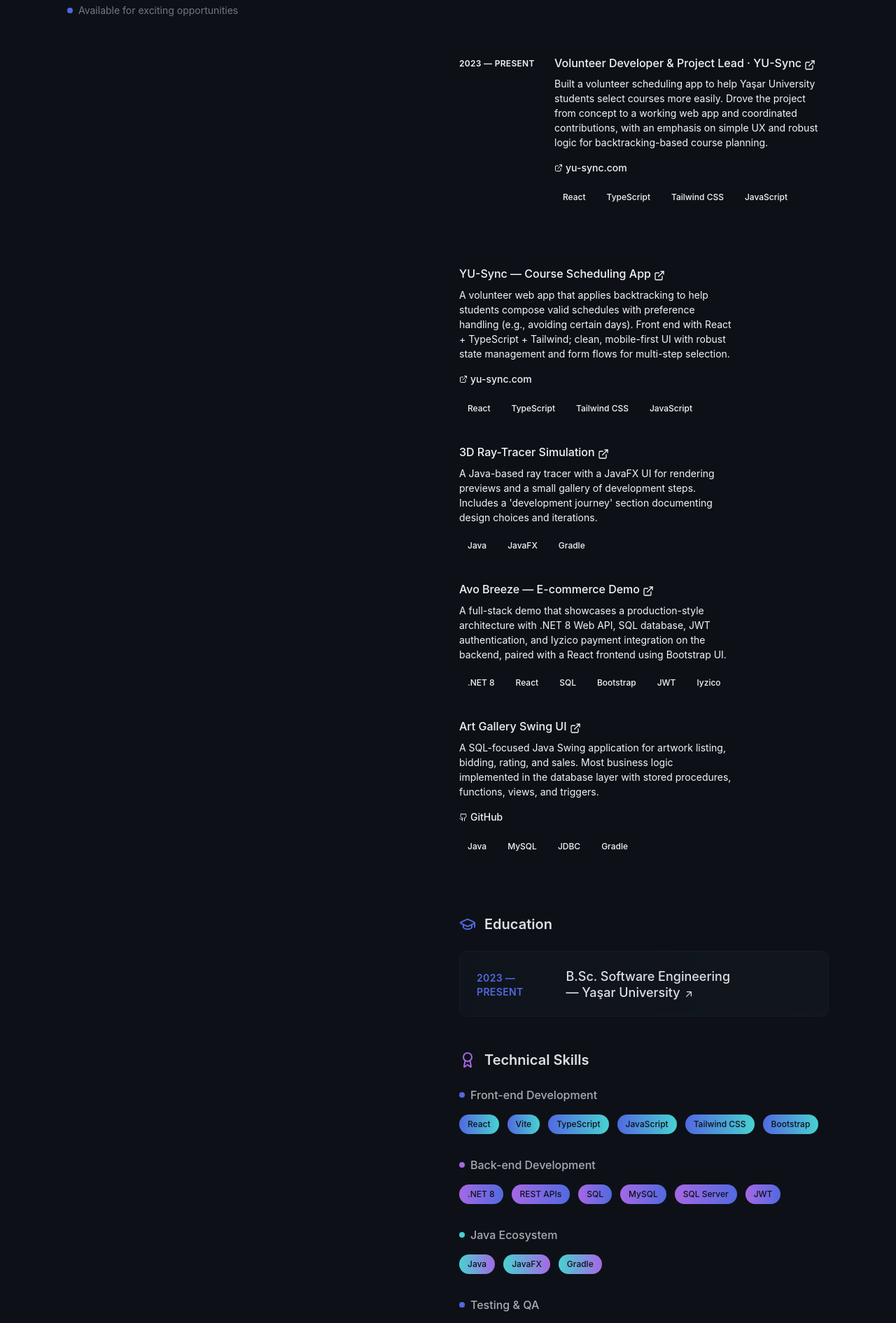
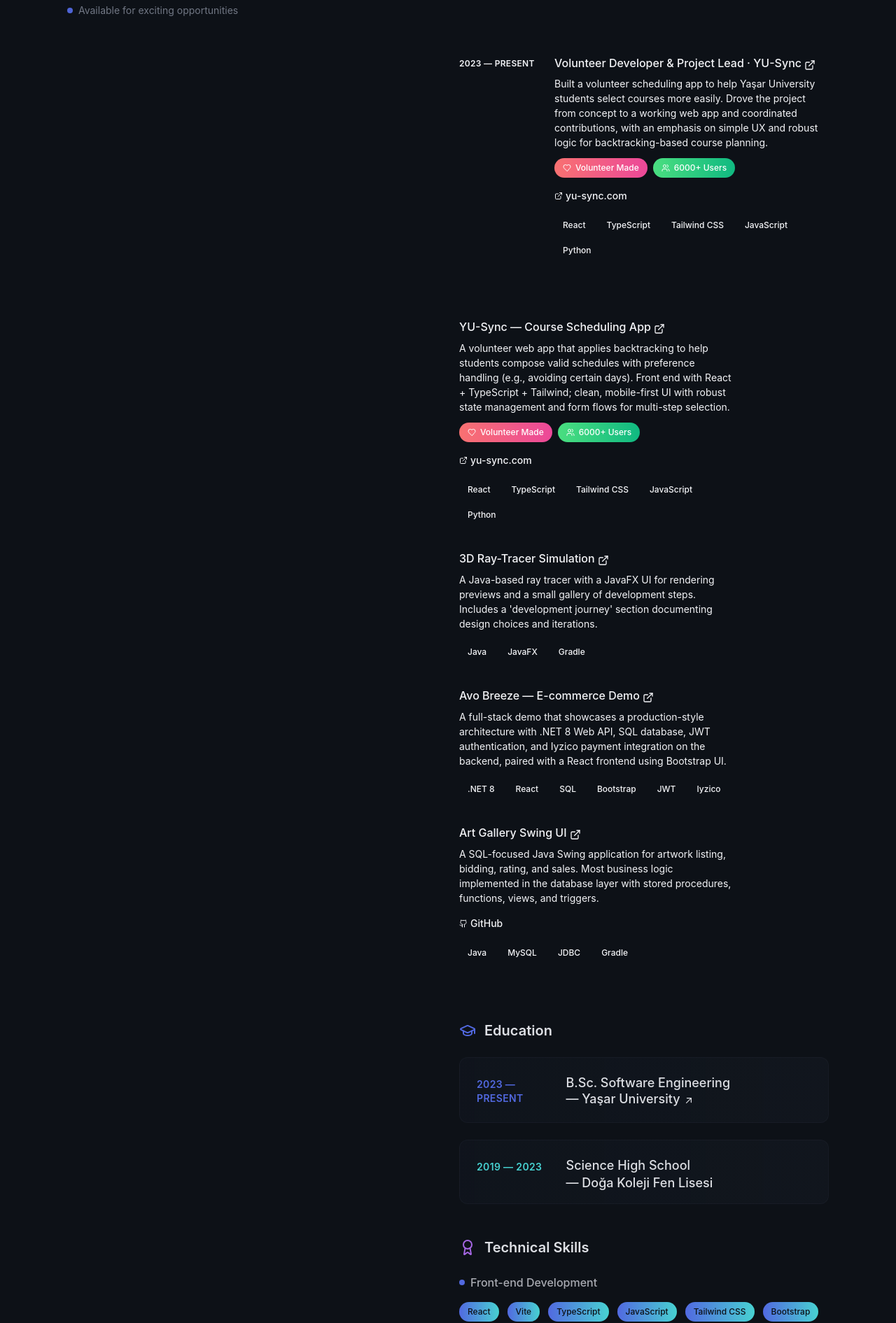
Before and after one commit to this-Demir/demirdogen.dev-portfolio, a React (Vite) app: page / in a window 1280 px wide. Shown: the part 719-2610 px from the top of the page at 70% size. Built offline with nearby package versions, Linux system fonts and the light colour scheme; the HTML template or start-up script is replaced by a standard one.

Commit message:
Add YU-SYNC features and update layout

```diff
--- a/src/components/ExperienceCard.tsx
+++ b/src/components/ExperienceCard.tsx
@@ -7,7 +7,7 @@ interface ExperienceCardProps {
   title: string;
   company: string;
   companyUrl?: string;
-  description: string;
+  description: React.ReactNode;
   technologies: string[];
   links?: Array<{
     label: string;
@@ -54,9 +54,9 @@ const ExperienceCard = ({
           </div>
         </h3>
 
-        <p className="mt-2 text-sm leading-normal text-slate">
+        <div className="mt-2 text-sm leading-normal text-slate">
           {description}
-        </p>
+        </div>
 
         {links.length > 0 && (
           <ul className="mt-2 flex flex-wrap" aria-label="Related links">
--- a/src/components/PersonalizedHeader.tsx
+++ b/src/components/PersonalizedHeader.tsx
@@ -26,9 +26,9 @@ const PersonalizedHeader = () => {
       {/* Personal tagline with icons */}
       <div className="space-y-4">
         <p className="max-w-sm leading-relaxed text-cool-gray text-base lg:text-lg">
-          Turning ideas into well-crafted digital experiences with{' '}
-          <span className="text-ui-blue font-medium">thoughtful design</span> and{' '}
-          <span className="text-ui-purple font-medium">reliable engineering</span>.
+          Constantly learning and growing while building{' '}
+          <span className="text-ui-blue font-medium">meaningful projects</span> that make a{' '}
+          <span className="text-ui-purple font-medium">positive impact</span> in people's lives.
         </p>
 
         {/* Quick facts with icons */}
--- a/src/components/ProjectCard.tsx
+++ b/src/components/ProjectCard.tsx
@@ -4,7 +4,7 @@ import SpotlightCard from './SpotlightCard';
 
 interface ProjectCardProps {
   title: string;
-  description: string;
+  description: React.ReactNode;
   image?: string;
   imageAlt?: string;
   technologies?: string[];
@@ -46,9 +46,9 @@ const ProjectCard = ({
           </a>
         </h3>
 
-        <p className="mt-2 text-sm leading-normal text-slate">
+        <div className="mt-2 text-sm leading-normal text-slate">
           {description}
-        </p>
+        </div>
 
         {stats && (
           <div className="mt-2 text-sm font-medium text-slate">
--- /dev/null
+++ b/src/components/VolunteerBadge.tsx
@@ -0,0 +1,66 @@
+import { useState } from 'react';
+import { Heart, Users } from 'lucide-react';
+
+interface VolunteerBadgeProps {
+  type: 'volunteer' | 'users';
+  delay?: number;
+}
+
+const VolunteerBadge = ({ type, delay = 0 }: VolunteerBadgeProps) => {
+  const [isHovered, setIsHovered] = useState(false);
+
+  const badges = {
+    volunteer: {
+      icon: <Heart className="h-3 w-3" />,
+      text: 'Volunteer Made',
+      tooltip: 'Volunteer made for Yaşar University students to generate schedules easily',
+      gradient: 'from-red-400 to-pink-500'
+    },
+    users: {
+      icon: <Users className="h-3 w-3" />,
+      text: '6000+ Users',
+      tooltip: '6000 students and 14000 page views during enrollment time',
+      gradient: 'from-green-400 to-emerald-500'
+    }
+  };
+
+  const badge = badges[type];
+
+  return (
+    <div className="relative">
+      <span
+        className={`
+          inline-flex items-center gap-1.5 rounded-full px-3 py-1.5 text-xs font-medium
+          bg-gradient-to-r ${badge.gradient}
+          text-white
+          cursor-pointer
+          transition-all duration-300 ease-out
+          hover:scale-105 hover:shadow-lg
+          animate-scale-in
+          ${isHovered ? 'animate-glow-pulse' : ''}
+          glow-on-hover
+        `}
+        style={{
+          animationDelay: `${delay}ms`,
+        }}
+        onMouseEnter={() => setIsHovered(true)}
+        onMouseLeave={() => setIsHovered(false)}
+      >
+        {badge.icon}
+        {badge.text}
+      </span>
+
+      {/* Tooltip */}
+      {isHovered && (
+        <div className="absolute bottom-full left-1/2 transform -translate-x-1/2 mb-2 z-10 animate-fade-in-up">
+          <div className="bg-midnight/95 text-silver text-xs rounded-lg px-3 py-2 max-w-xs text-center border border-steel-blue/30 backdrop-blur-sm">
+            {badge.tooltip}
+            <div className="absolute top-full left-1/2 transform -translate-x-1/2 w-0 h-0 border-l-4 border-r-4 border-t-4 border-transparent border-t-midnight/95"></div>
+          </div>
+        </div>
+      )}
+    </div>
+  );
+};
+
+export default VolunteerBadge;
--- a/src/pages/Index.tsx
+++ b/src/pages/Index.tsx
@@ -2,6 +2,7 @@ import Layout from '../components/Layout';
 import ExperienceCard from '../components/ExperienceCard';
 import ProjectCard from '../components/ProjectCard';
 import AnimatedSkillBadge from '../components/AnimatedSkillBadge';
+import VolunteerBadge from '../components/VolunteerBadge';
 import PersonalizedFooter from '../components/PersonalizedFooter';
 import { GraduationCap, Award, Target } from 'lucide-react';
 
@@ -59,8 +60,16 @@ const Index = () => {
                 title="Volunteer Developer & Project Lead"
                 company="YU-Sync"
                 companyUrl="https://yu-sync.com"
-                description="Built a volunteer scheduling app to help Yaşar University students select courses more easily. Drove the project from concept to a working web app and coordinated contributions, with an emphasis on simple UX and robust logic for backtracking-based course planning."
-                technologies={['React', 'TypeScript', 'Tailwind CSS', 'JavaScript']}
+                description={
+                  <div className="space-y-3">
+                    <p>Built a volunteer scheduling app to help Yaşar University students select courses more easily. Drove the project from concept to a working web app and coordinated contributions, with an emphasis on simple UX and robust logic for backtracking-based course planning.</p>
+                    <div className="flex flex-wrap gap-2 mt-3">
+                      <VolunteerBadge type="volunteer" />
+                      <VolunteerBadge type="users" delay={100} />
+                    </div>
+                  </div>
+                }
+                technologies={['React', 'TypeScript', 'Tailwind CSS', 'JavaScript', 'Python']}
                 links={[
                   { label: 'yu-sync.com', url: 'https://yu-sync.com' }
                 ]}
@@ -80,8 +89,16 @@ const Index = () => {
             <li>
               <ProjectCard
                 title="YU-Sync — Course Scheduling App"
-                description="A volunteer web app that applies backtracking to help students compose valid schedules with preference handling (e.g., avoiding certain days). Front end with React + TypeScript + Tailwind; clean, mobile-first UI with robust state management and form flows for multi-step selection."
-                technologies={['React', 'TypeScript', 'Tailwind CSS', 'JavaScript']}
+                description={
+                  <div className="space-y-3">
+                    <p>A volunteer web app that applies backtracking to help students compose valid schedules with preference handling (e.g., avoiding certain days). Front end with React + TypeScript + Tailwind; clean, mobile-first UI with robust state management and form flows for multi-step selection.</p>
+                    <div className="flex flex-wrap gap-2 mt-3">
+                      <VolunteerBadge type="volunteer" />
+                      <VolunteerBadge type="users" delay={100} />
+                    </div>
+                  </div>
+                }
+                technologies={['React', 'TypeScript', 'Tailwind CSS', 'JavaScript', 'Python']}
                 links={[
                   { label: 'yu-sync.com', url: 'https://yu-sync.com' }
                 ]}
@@ -127,6 +144,7 @@ const Index = () => {
               <GraduationCap className="h-6 w-6 text-ui-blue" />
               <h3 className="text-xl font-semibold text-pearl">Education</h3>
             </div>
+            <div className="space-y-6">
               <div className="group relative grid pb-4 transition-all sm:grid-cols-8 sm:gap-8 hover:!opacity-100 group-hover/list:opacity-50 p-6 bg-gradient-to-r from-deep-blue/30 to-ocean-blue/20 rounded-xl border border-steel-blue/20 animated-border glow-on-hover">
                 <div className="mb-2 mt-1 text-sm font-semibold uppercase tracking-wide text-ui-blue sm:col-span-2">
                   2023 — Present
@@ -166,6 +184,25 @@ const Index = () => {
                   </h4>
                 </div>
               </div>
+
+              <div className="group relative grid pb-4 transition-all sm:grid-cols-8 sm:gap-8 hover:!opacity-100 group-hover/list:opacity-50 p-6 bg-gradient-to-r from-deep-blue/30 to-ocean-blue/20 rounded-xl border border-steel-blue/20 animated-border glow-on-hover">
+                <div className="mb-2 mt-1 text-sm font-semibold uppercase tracking-wide text-ui-teal sm:col-span-2">
+                  2019 — 2023
+                </div>
+                <div className="sm:col-span-6">
+                  <h4 className="font-medium leading-snug text-pearl text-lg">
+                    <div>
+                      <span>
+                        Science High School{' '}
+                        <span className="inline-block">
+                          — Doğa Koleji Fen Lisesi
+                        </span>
+                      </span>
+                    </div>
+                  </h4>
+                </div>
+              </div>
+            </div>
           </div>
 
           {/* Skills */}
@@ -193,7 +230,7 @@ const Index = () => {
                   Back-end Development
                 </h4>
                 <div className="flex flex-wrap gap-3">
-                  {['.NET 8', 'REST APIs', 'SQL', 'MySQL', 'SQL Server', 'JWT'].map((skill, index) => (
+                  {['.NET 8', 'REST APIs', 'SQL', 'MySQL', 'SQL Server', 'JWT', 'Python'].map((skill, index) => (
                     <AnimatedSkillBadge key={skill} skill={skill} category="backend" delay={index * 100} />
                   ))}
                 </div>
```
Lines whose indentation alone changed are shown as unchanged.
